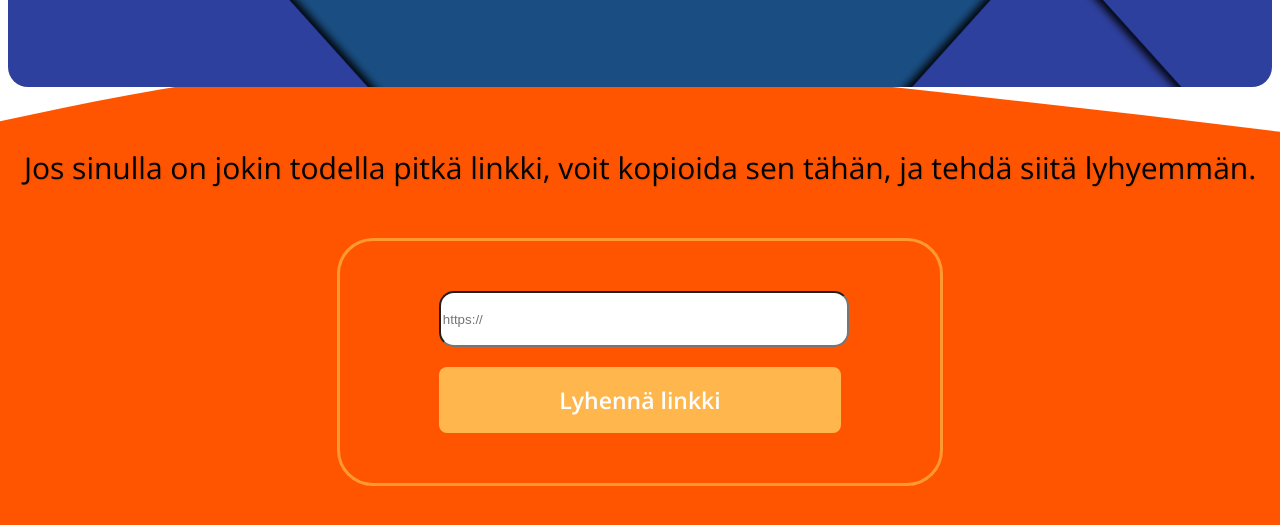
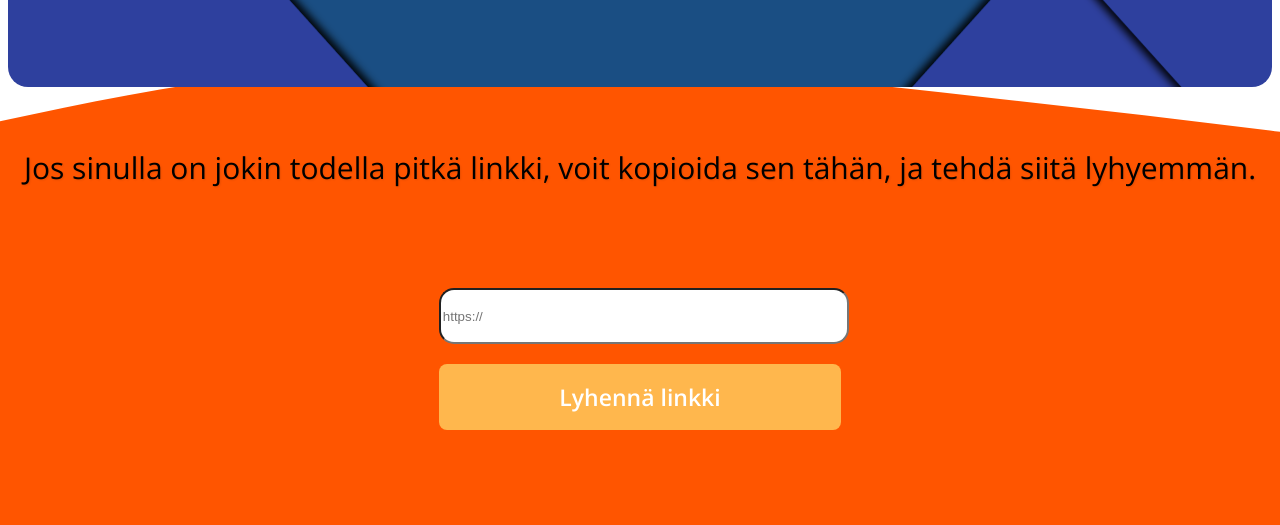
Before and after one commit to Bannivasara/Sortin-Sakki, a plain HTML site: page lyhennin/index.html in a window 1280 px wide. Shown: the part 221-746 px from the top of the page. Drawn offline with nearby package versions, Linux system fonts and the light colour scheme.

Commit message:
Update style.css

```diff
--- a/lyhennin/tyylit/style.css
+++ b/lyhennin/tyylit/style.css
@@ -81,10 +81,6 @@
     gap: 15px;
     padding: 50px;
 	width: 500px;
-	border-width: 3px;
-	border-style: solid;
-	border-radius: 36px;
-	border-color: #FF9A33;
 }
 
 #lyhennetty-url {
```
